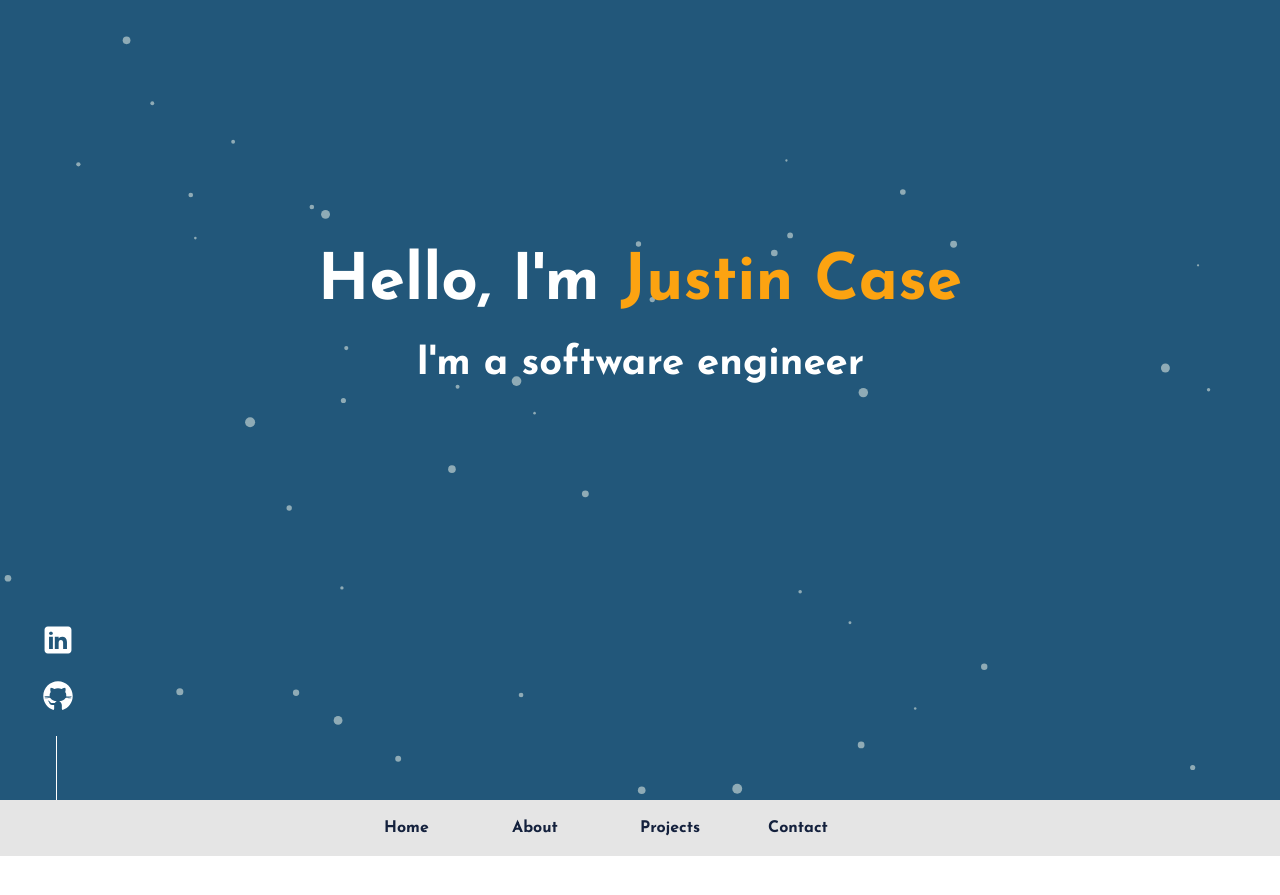
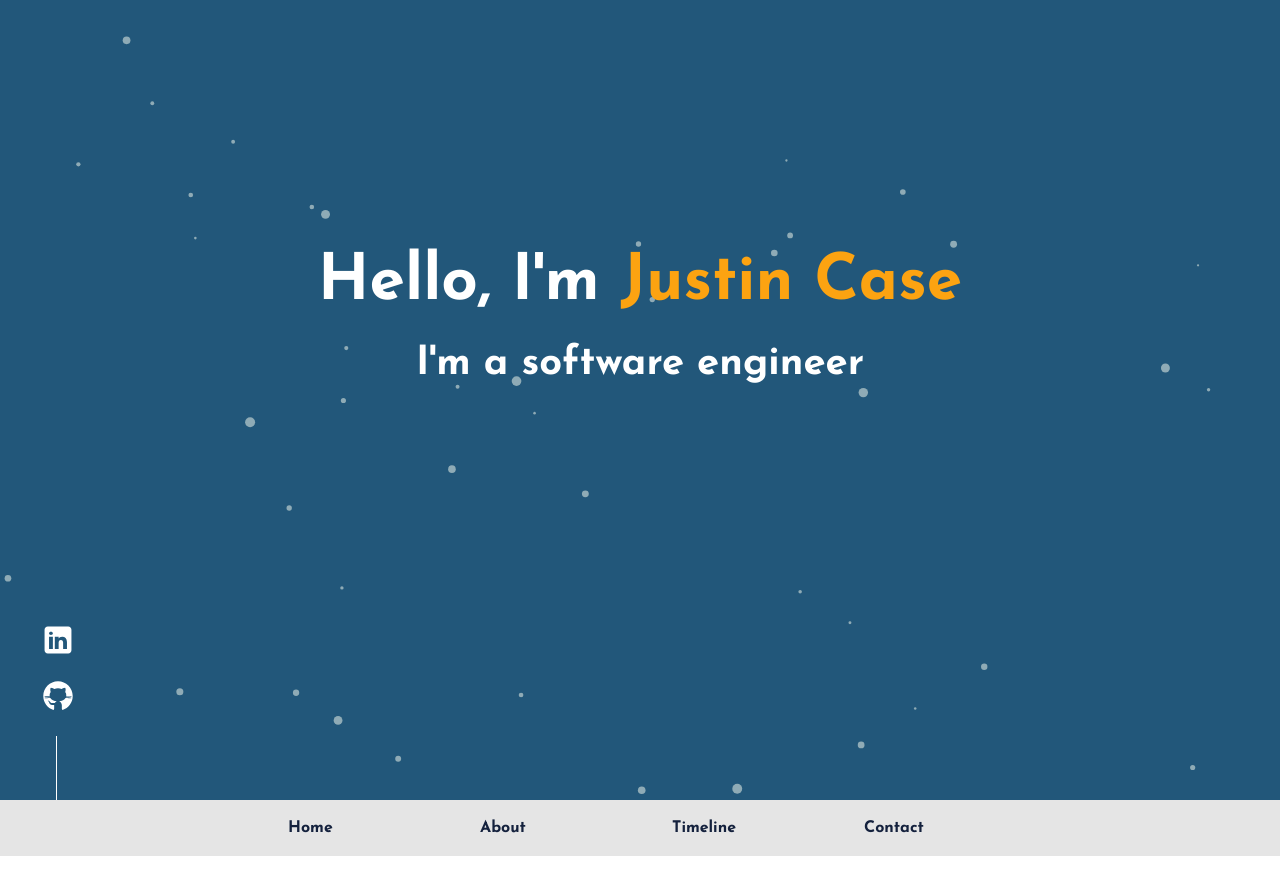
Before and after one commit to Jcase22/Portfolio, a React (Vite) app: page / in a window 1280 px wide. Shown: the top 895 px of the page. Built offline with nearby package versions, Linux system fonts and the light colour scheme.

Commit message:
improved navbar styling for smaller devices

```diff
--- a/src/components/Navbar/index.css
+++ b/src/components/Navbar/index.css
@@ -1,12 +1,18 @@
 #navbar-container {
   top: 0px;
+  height: 7vh;
+  width: 100vw;
+  background-color: var(--secondary-light)
+}
+
+.link-container {
+  width: 60vw;
+  height: 7vh;
+  margin: 0 20vw;
   display: flex;
   flex-direction: row;
   align-items: center;
-  justify-content: center;
-  height: 7vh;
-  width: 100vw;
-  background-color: var(--secondary-light)
+  justify-content: space-around;
 }
 
 .sticky {
--- a/src/components/Navbar/index.tsx
+++ b/src/components/Navbar/index.tsx
@@ -46,10 +46,12 @@ const Navbar = () => {
   return (
     <>
       <div id='navbar-container'>
-        <div className='navbar-link' onClick={() => window.scrollTo({ top: 0, behavior: 'smooth' })}>Home</div>
-        <div className='navbar-link' onClick={() => window.scrollTo({ top: 725, behavior: 'smooth' })}>About</div>
-        <div className='navbar-link' onClick={() => window.scrollTo({ top: 1275, behavior: 'smooth' })}>Projects</div>
-        <div className='navbar-link' onClick={() => window.scrollTo({ top: 1827, behavior: 'smooth' })}>Contact</div>
+        <div className='link-container'>
+          <div className='navbar-link' onClick={() => window.scrollTo({ top: 0, behavior: 'smooth' })}>Home</div>
+          <div className='navbar-link' onClick={() => window.scrollTo({ top: 725, behavior: 'smooth' })}>About</div>
+          <div className='navbar-link' onClick={() => window.scrollTo({ top: 1240, behavior: 'smooth' })}>Timeline</div>
+          <div className='navbar-link' onClick={() => window.scrollTo({ top: 1827, behavior: 'smooth' })}>Contact</div>
+        </div>
       </div>
     </>
   )
```
